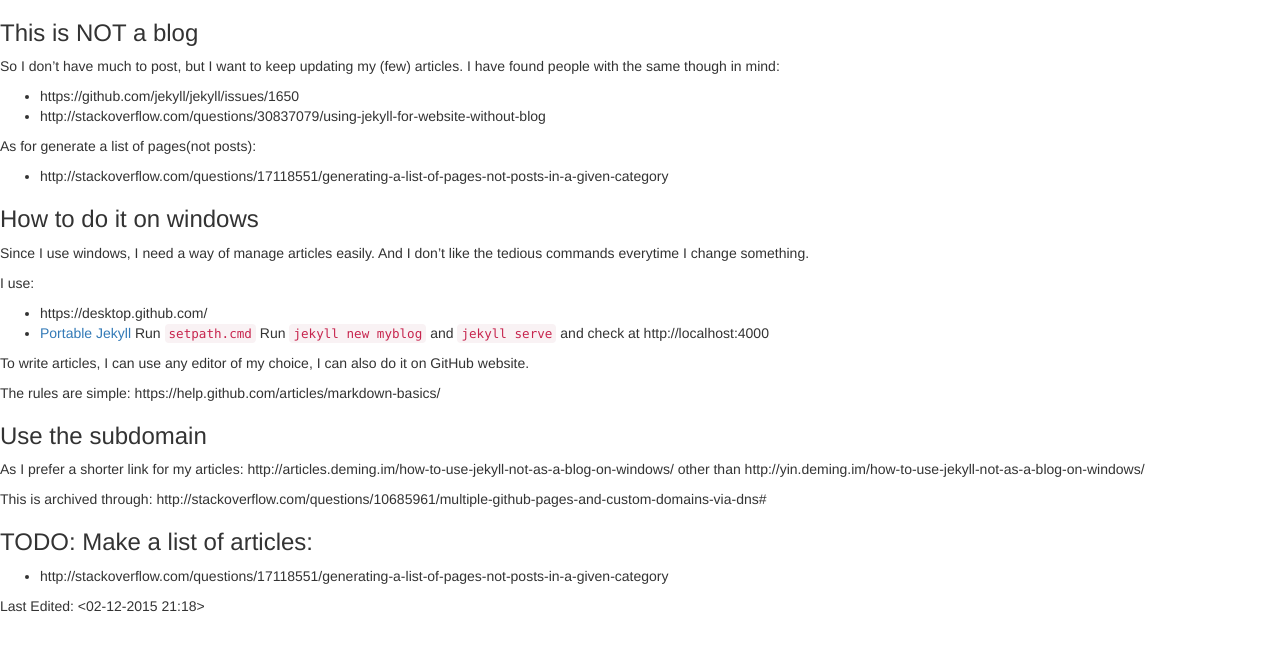
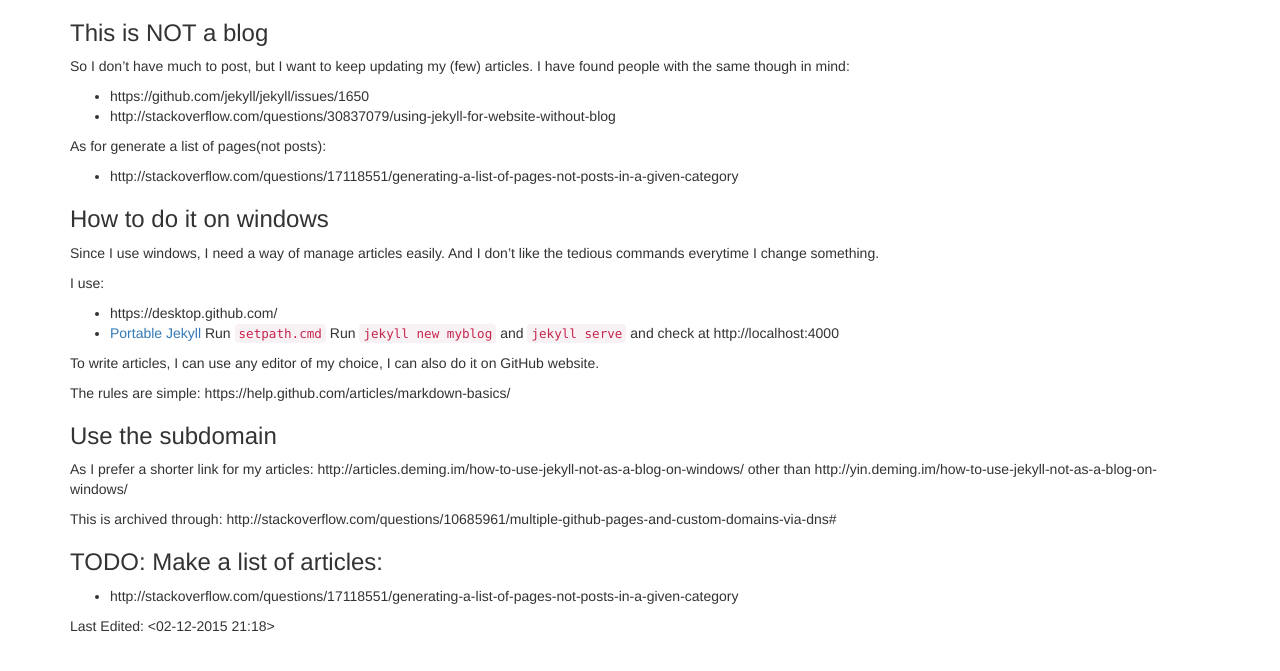
Before and after one commit to yindeming/articles, a Jekyll site: the page built from how-to-use-jekyll-not-as-a-blog-on-windows.md, in a window 1280 px wide. Shown: the top 671 px of the page. Built offline with Jekyll 4.4.1, drawn with Linux system fonts in a browser that asks for light colours; nearby versions of some CDN libraries; Markdown is read by kramdown in place of the engine named in the settings.

Commit message:
update style

```diff
--- a/_layouts/default.html
+++ b/_layouts/default.html
@@ -12,7 +12,7 @@
   </head>
   <body>
 
-    <div class="site">
+    <div class="container">
       <div class="wrapper">
         {{ content }}
       </div>
```
